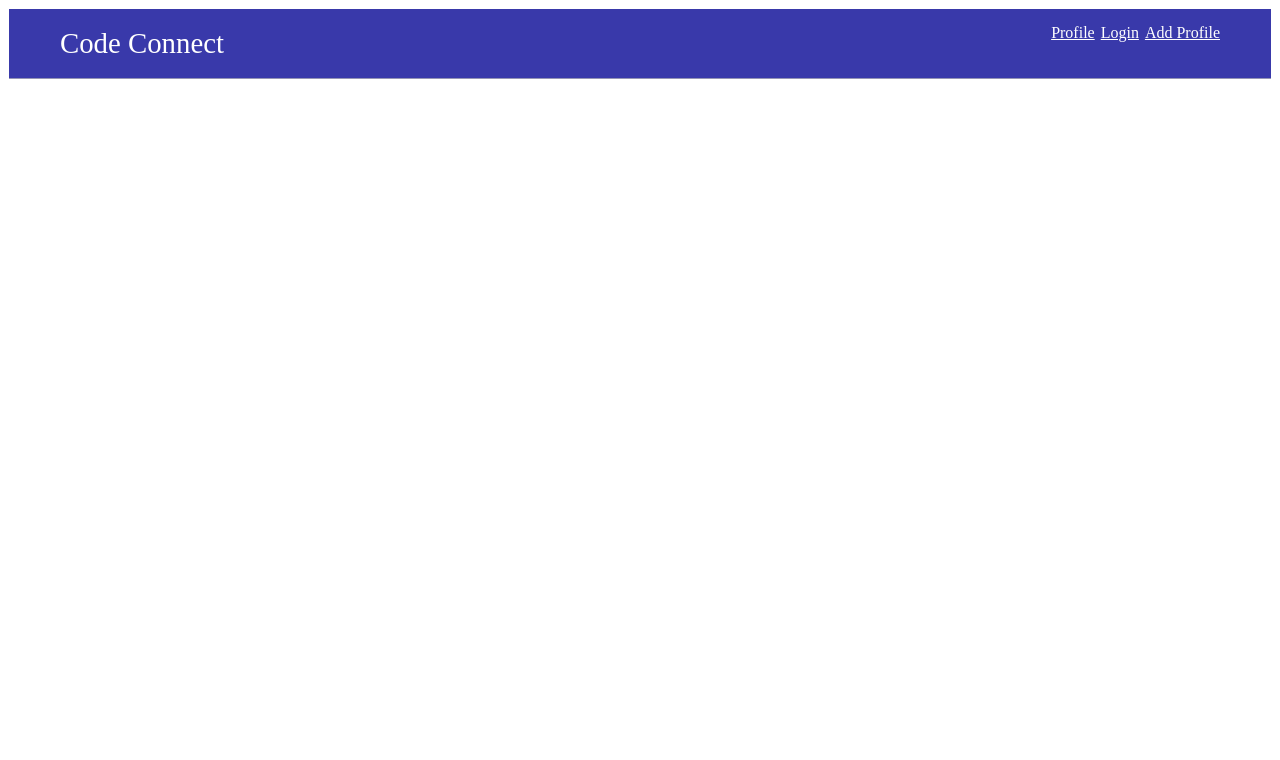
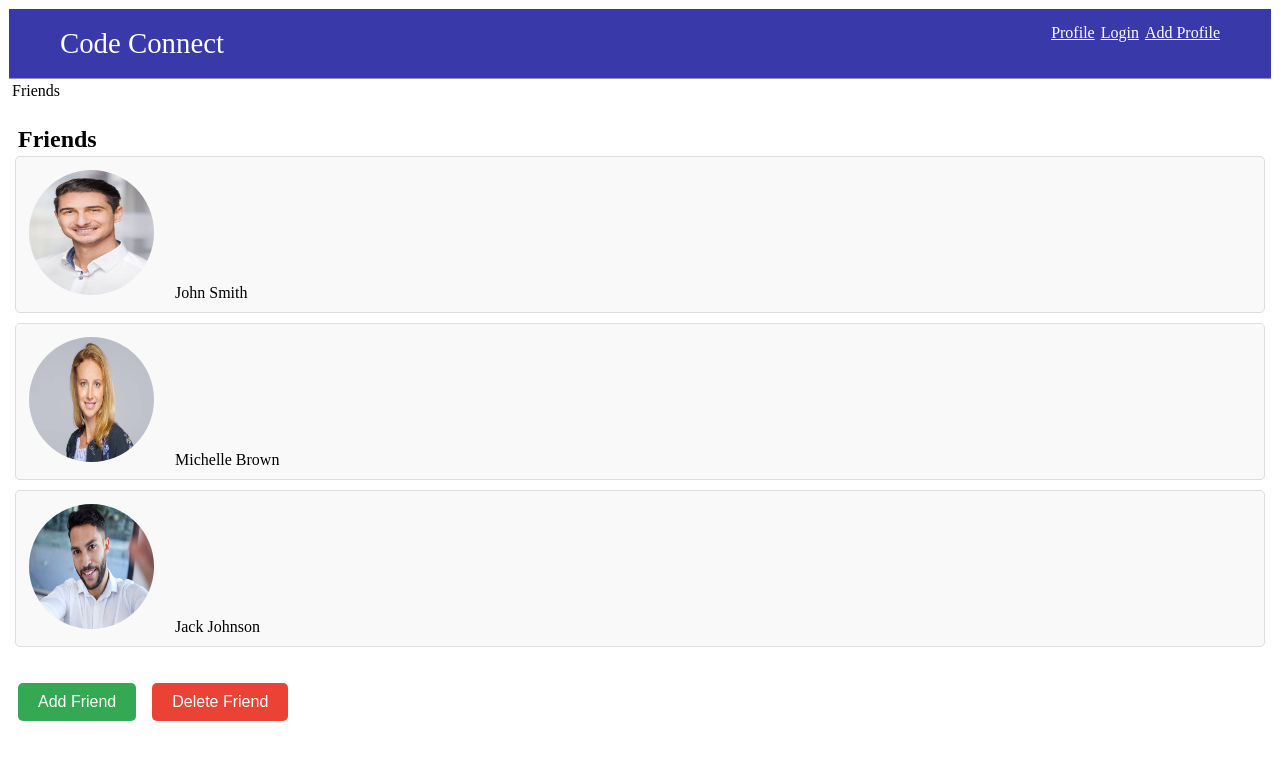
Before and after one commit to fsalam1984/code_it, a React (Vite) app in the folder code_connect/client/: page /friends in a window 1280 px wide. Shown: the top 760 px of the page. Built offline with nearby package versions, Linux system fonts and the light colour scheme.

Commit message:
updated add profile page

```diff
--- a/code_connect/client/src/App.jsx
+++ b/code_connect/client/src/App.jsx
@@ -4,10 +4,12 @@ import Home from './components/Home'
 import Navbar from './components/Navbar'
 import Login from './components/Login'
 import Profile from './components/Profile'
-// import AddProfile from '/.components/AddProfile'
+
+import AddProfile from './components/AddProfile'
 import CreateAccount from './components/CreateAccount'
 import ManageProfile from './components/ManageProfile'
 import Registration from './components/Registrations'
+import Friends from './components/Friends'
 
 function App() {
   const [count, setCount] = useState(0)
@@ -19,10 +21,12 @@ function App() {
         <Route path='/' element={<Home />}></Route>
         <Route path='/profile' element={<Profile />}></Route>
         <Route path='/login' element={<Login />}></Route>
-        {/* <Route path='/addprofile' element={<AddProfile />}></Route> */}
+        <Route path='/addprofile' element={<AddProfile />}></Route>
         <Route path='/createaccount' element={<CreateAccount />}></Route>
         <Route path='/manageprofile' element={<ManageProfile />}></Route>
         <Route path='/registration' element={<Registration />}></Route>
+        <Route path='/friends' element={<Friends />}></Route>
+
       </Routes>
     </BrowserRouter>
   )
--- a/code_connect/client/src/components/AddProfile.jsx
+++ b/code_connect/client/src/components/AddProfile.jsx
@@ -1,8 +1,40 @@
 import React from 'react'
-import '..css/AddProfile.css'
+// import '..css/AddProfile.css'
 const AddProfile = () => {
   return (
-    <div>AddProfile</div>
+    <div className='add-profile'>Add Profile
+
+        <h2>Add Profile</h2> <br />
+        <div className="form-group">
+          <label htmlFor='bio'>Bio:</label>
+          <input type='text' placeholder='Enter Bio' />
+        </div>
+        <div className="form-group">
+          <label htmlFor='yearsofexp'>Years of experience:</label>
+          <input type='text' placeholder='Enter Years of Experience' />
+        </div>
+        <div className="form-group">
+          <label htmlFor='employers'>Employers:</label>
+          <input type='text' placeholder='Enter Employers' />
+        </div>
+        <div className="form-group">
+          <label htmlFor='jobtitle'>Job title:</label>
+          <input type='text' placeholder='Enter Job title' />
+        </div>
+     <button className='btn-submit'>Submit</button>
+
+
+
+
+
+
+
+
+
+
+
+
+    </div>
   )
 }
 
--- /dev/null
+++ b/code_connect/client/src/components/Friends.jsx
@@ -0,0 +1,46 @@
+import React from 'react'
+import '../css/Profile.css'
+import { Link } from 'react-router-dom'
+
+const Friends = () => {
+    return (
+        <div>Friends
+
+
+      <div class="friends-list">
+      <h2>Friends</h2>
+      <ul>
+        <li>
+          <img src="/Images/friend1.jpg" alt="John Smith" />
+          <span>John Smith</span>
+        </li>
+        <li>
+          <img src="/Images/friend2.jpg" alt="Michelle Brown" />
+          <span>Michelle Brown</span>
+        </li>
+        <li>
+          <img src="/Images/friend3.jpg" alt="Jack Johnson" />
+          <span>Jack Johnson</span>
+
+        </li>
+      </ul>
+    </div>
+
+    <div class="friend-actions">
+
+         <Link to='/friends' >
+        <button class="add-friend">Add Friend</button>
+        </Link>
+        <Link to='/friends' >
+        <button class="delete-friend">Delete Friend</button>
+        </Link>
+      </div>
+
+
+    </div>
+
+    )
+
+}
+
+export default Friends
--- a/code_connect/client/src/components/Profile.jsx
+++ b/code_connect/client/src/components/Profile.jsx
@@ -3,24 +3,53 @@ import '../css/Profile.css'
 import { Link } from 'react-router-dom'
 
 
+const manageProfile = () => {
+  console.log("manage profile clicked")
+  return (
+
+
+    <div>
+
+    </div>
+  )
+};
+
+const viewFriends = () => {
+  console.log("view friends clicked")
+}
+const addFriend = () => {
+  console.log("add friends clicked")
+
+}
+const deleteFriend = () => {
+  console.log("delete friends clicked")
+
+}
 
 const Profile = () => {
+
+
   return (
 
 
     <div>
       <h3>Welcome Test User!</h3>
-      <div class="profile-container">
+      <div className="profile-container">
         {/* <!-- Cover Photo --> */}
-        <div class="cover-photo">
+        <div className="cover-photo">
           {/* <img src="./Users/faisalsalam/bootcamp/project3/code_it/code_connect/client/public/Images/social media pictures1.jpg" alt="Cover Photo" ></img> */}
           <img alt="Cover Photo" ></img>
 
         </div>
+
+
         {/* <!-- Profile Photo and Information --> */}
-        <div class="profile-info">
+        <div className="profile-info">
           {/* <img src="profile-photo.jpg" alt="Profile Photo" class="profile-photo"></img> */}
           <img alt="Profile Photo" class="profile-photo"></img>
+          <Link to="/manageprofile">
+            <button class='manage profile'>Manage profile</button>
+          </Link>
           <h1>John Doe</h1>
           <p>Lorem ipsum dolor sit amet, consectetur adipiscing elit. Sed do eiusmod tempor incididunt ut labore et dolore magna aliqua.</p>
         </div>
@@ -28,19 +57,19 @@ const Profile = () => {
 
 
       {/* <!-- Friends List --> */}
-      <div class="friends-list">
+      <div className="friends-list">
         <h2>Friends</h2>
         <ul>
           <li>
-            <img src="/Images/friend1.jpg" alt="John Smith"/>
+            <img src="/Images/friend1.jpg" alt="John Smith" />
             <span>John Smith</span>
           </li>
           <li>
-            <img src="/Images/friend2.jpg" alt="Michelle Brown"/>
+            <img src="/Images/friend2.jpg" alt="Michelle Brown" />
             <span>Michelle Brown</span>
           </li>
           <li>
-            <img src="/Images/friend3.jpg" alt="Jack Johnson"/>
+            <img src="/Images/friend3.jpg" alt="Jack Johnson" />
             <span>Jack Johnson</span>
 
           </li>
@@ -49,10 +78,16 @@ const Profile = () => {
 
 
       {/* <!-- Friend Actions --> */}
-      <div class="friend-actions">
-        <button class="view-friends">View Friends</button>
+      <div className="friend-actions">
+        <Link to='/friends' >
+        <button className="view-friends">View Friends</button>
+        </Link>
+        {/* <Link to='/friends' >
         <button class="add-friend">Add Friend</button>
+        </Link>
+        <Link to='/friends' >
         <button class="delete-friend">Delete Friend</button>
+        </Link> */}
       </div>
 
     </div>
--- a/code_connect/client/src/css/AddProfile.css
+++ b/code_connect/client/src/css/AddProfile.css
@@ -0,0 +1,127 @@
+/* body {
+    font-family: Arial, sans-serif;
+    margin: 0;
+    padding: 0;
+    background-color: #f4f4f4;
+} */
+.profile-container {
+    max-width: 1200px;
+    margin: 20px auto;
+    padding: 0 20px;
+    background: #fff;
+    border-radius: 8px;
+    box-shadow: 0 0 10px rgba(0, 0, 0, 0.1);
+    overflow: hidden;
+}
+
+/* .cover-photo {
+    position: relative;
+    width: 100%;
+    height: 200px;
+    /* background-color: #ddd; */
+    /* background: url('/Images/Technology Cover-Banner.png') center; */
+/* } */
+
+.cover-photo img {
+    width: 100%;
+    height: 100%;
+    object-fit: cover;
+}
+
+/* .profile-photo {
+    position: absolute;
+    top: 100px;
+    margin-top: 25px;
+    left: 20px;
+    width: 250px;
+    height: 250px;
+    border-radius: 50%;
+    border: 5px solid #fff;
+    box-shadow: 0 0 0 4px rgba(0, 0, 0, 0.1);
+    background: url('/Images/musk3.jpg') center;
+
+} */
+
+.profile-info {
+    margin-top: 75px;
+    padding: 20px;
+}
+
+.profile-info h1 {
+    margin: 0;
+    font-size: 24px;
+    color: #333;
+}
+
+.profile-info p {
+    margin: 10px 0;
+    color: #666;
+}
+
+.profile-info .contact-info {
+    font-size: 14px;
+}
+
+.profile-info .contact-info a {
+    color: #1a73e8;
+    text-decoration: none;
+}
+
+.button {
+    border: none;
+    color: Blue;
+    padding: 15px 32px;
+    text-align: center;
+    text-decoration: none;
+    display: inline-block;
+    font-size: 16px;
+    margin: 4px 2px;
+    cursor: pointer;
+  }
+
+
+  .friends-list {
+    margin-top: 20px;
+}
+.friends-list ul {
+    list-style: none;
+    padding: 0;
+}
+.friends-list ul li {
+    background: #f9f9f9;
+    margin-bottom: 10px;
+    padding: 10px;
+    border-radius: 5px;
+    border: 1px solid #ddd;
+}
+
+.friend-actions {
+    margin-top: 20px;
+}
+.friend-actions button {
+    padding: 10px 20px;
+    margin-right: 10px;
+    border: none;
+    border-radius: 5px;
+    cursor: pointer;
+    font-size: 16px;
+}
+.friend-actions button.view-friends {
+    background-color: #1a73e8;
+    color: #fff;
+}
+.friend-actions button.add-friend {
+    background-color: #34a853;
+    color: #fff;
+}
+.friend-actions button.delete-friend {
+    background-color: #ea4335;
+    color: #fff;
+}
+
+.friends-list ul li img {
+    width: 125px;
+    height: 125px;
+    border-radius: 100%;
+    margin-right: 15px;
+}
--- /dev/null
+++ b/code_connect/client/src/css/Friends.css
@@ -0,0 +1 @@
+/* Friends */
```
Also changed, not shown: code_connect/client/src/js/index.js (+8 -0 lines).
